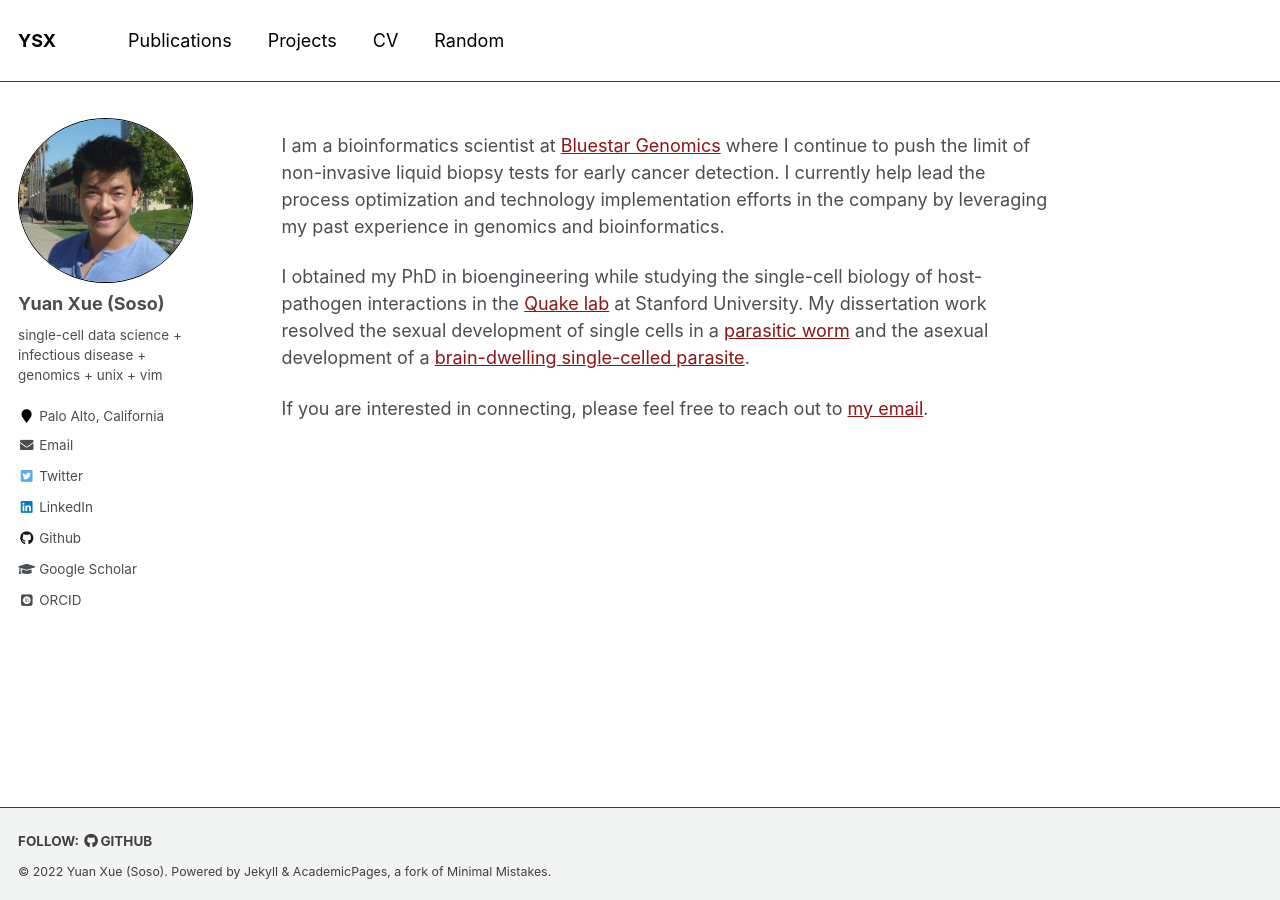
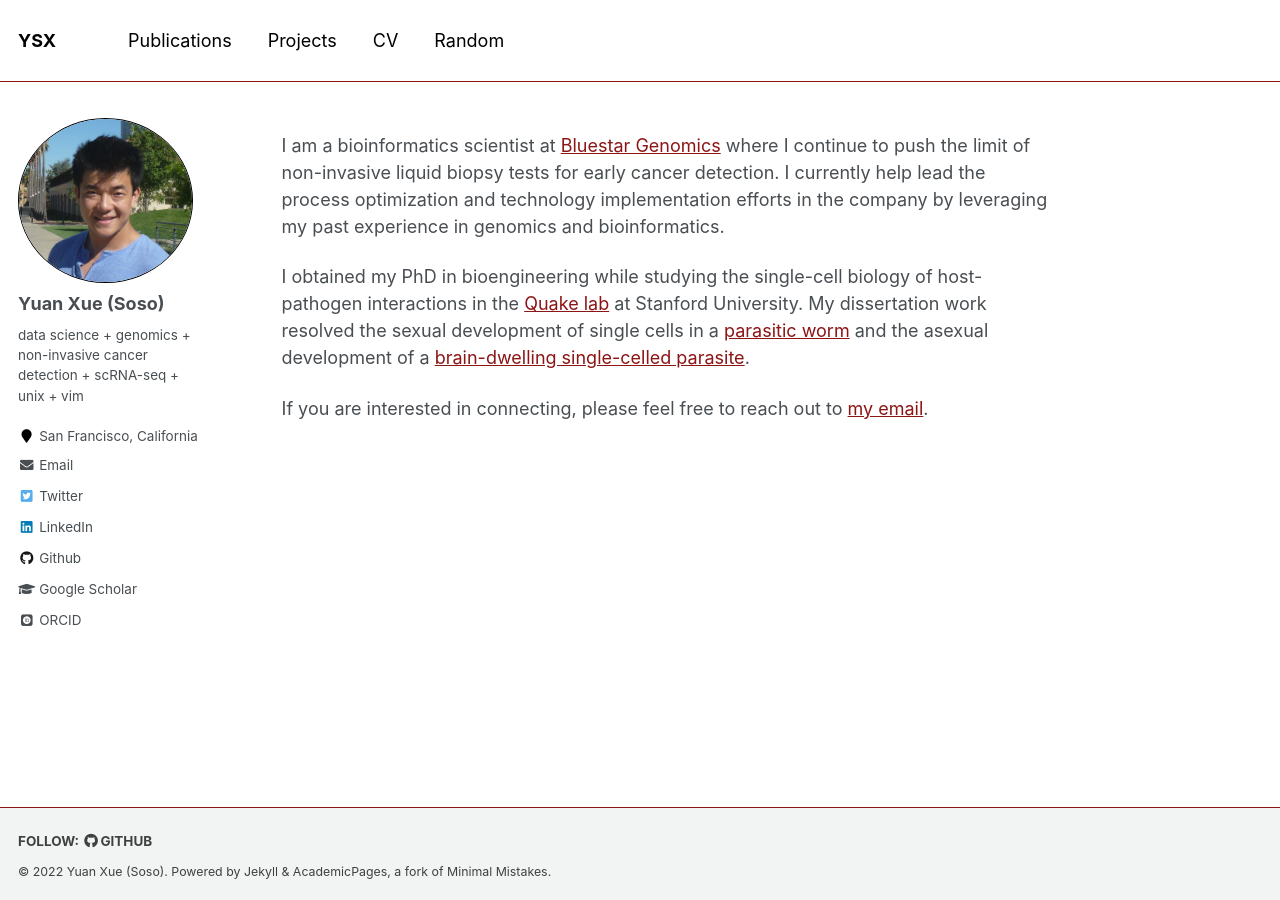
Before and after one commit to xuesoso/xuesoso.github.io, a Jekyll site: the page built from _pages/about.md, in a window 1280 px wide. Built offline with Jekyll 4.4.1, drawn with Linux system fonts in a browser that asks for light colours; some web fonts are replaced.

Commit message:
updated bio flag

```diff
--- a/_config.yml
+++ b/_config.yml
@@ -82,12 +82,13 @@ analytics:
 author:
   name             : "Yuan Xue (Soso)"
   avatar           : "yuanxue_cropped.jpg"
-  bio              : "single-cell data science
-                      + infectious disease
+  bio              : "data science
                       + genomics
+                      + non-invasive cancer detection
+                      + scRNA-seq
                       + unix
                       + vim"
-  location         : "Palo Alto, California"
+  location         : "San Francisco, California"
   employer         :
   pubmed           :
   googlescholar    : "https://scholar.google.com/citations?user=HJLgA2kAAAAJ&hl=en"
```
